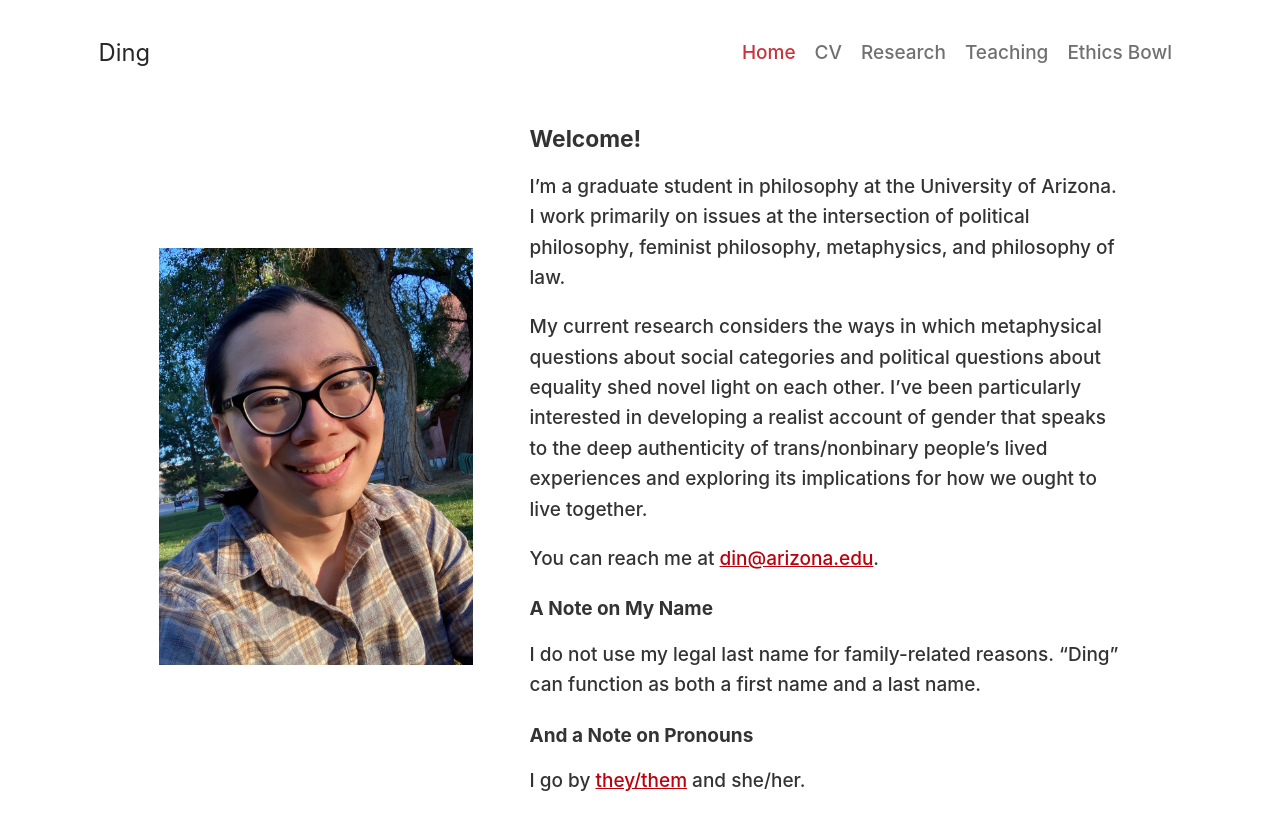
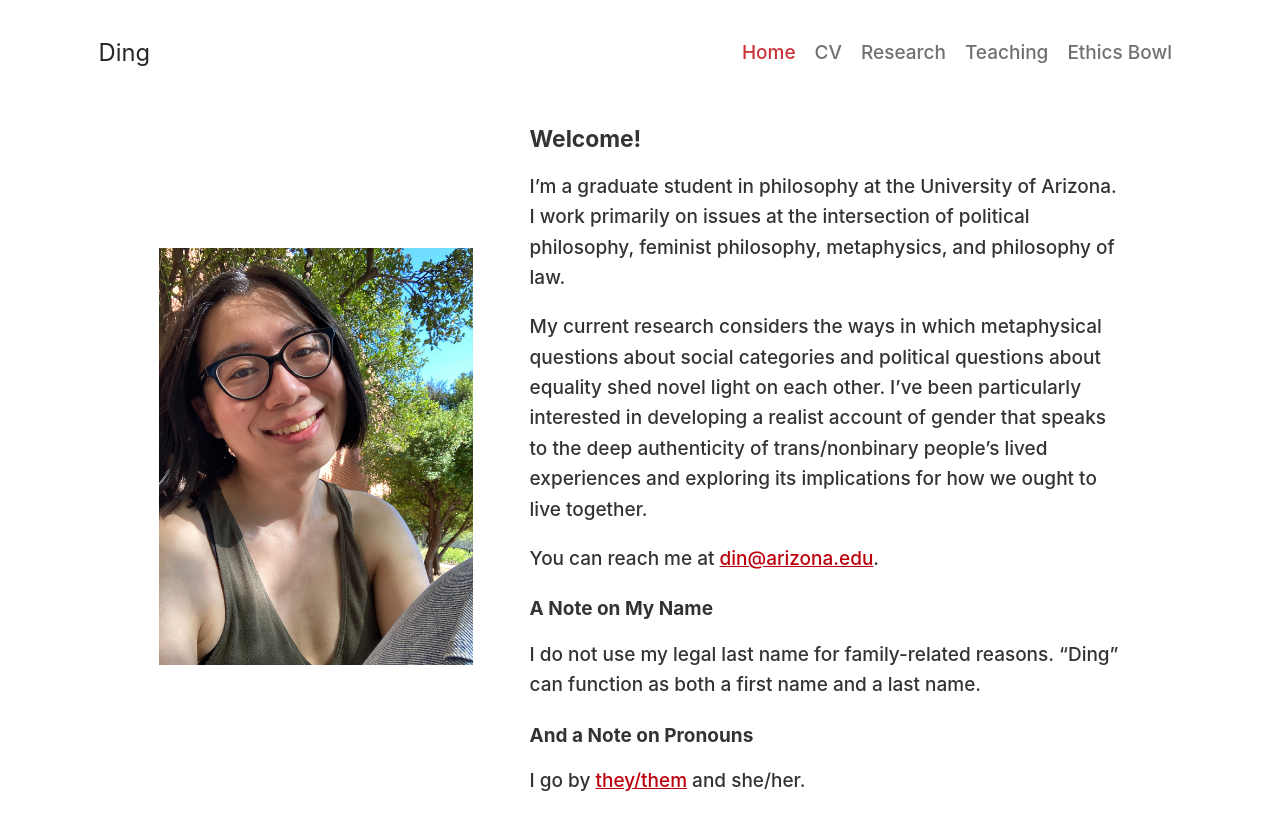
Before and after one commit to dingherself/dingherself.github.io, a Jekyll site: the page built from index.html, in a window 1280 px wide. Shown: the top 830 px of the page. Built offline with Jekyll 4.4.1, drawn with Linux system fonts in a browser that asks for light colours; nearby versions of some CDN libraries; some web fonts are replaced.

Commit message:
change profile photo

```diff
--- a/index.html
+++ b/index.html
@@ -3,7 +3,7 @@ layout: home
 title: Home
 group: navigation
 order: 1
-headerpicurl: /ding.jpeg
+headerpicurl: /ding.jpg
 headerpicalt: "A picture of me in a dark grey and orange flannel shirt, sitting on the lawn as the sun sets, looking into the camera, smiling."
 ---
 
```
Also changed, not shown: ding.jpeg (deleted), ding.jpg (added).
